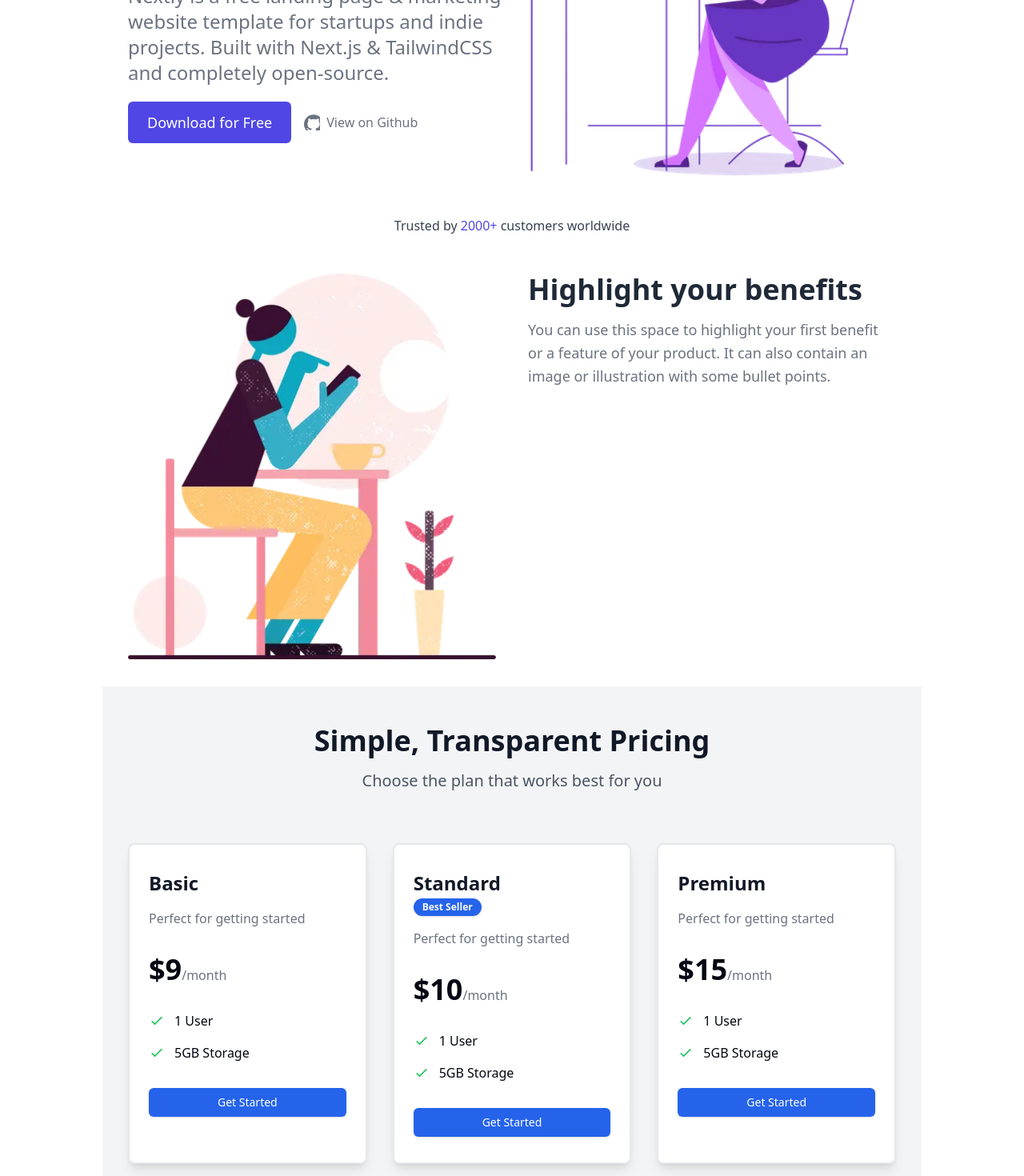
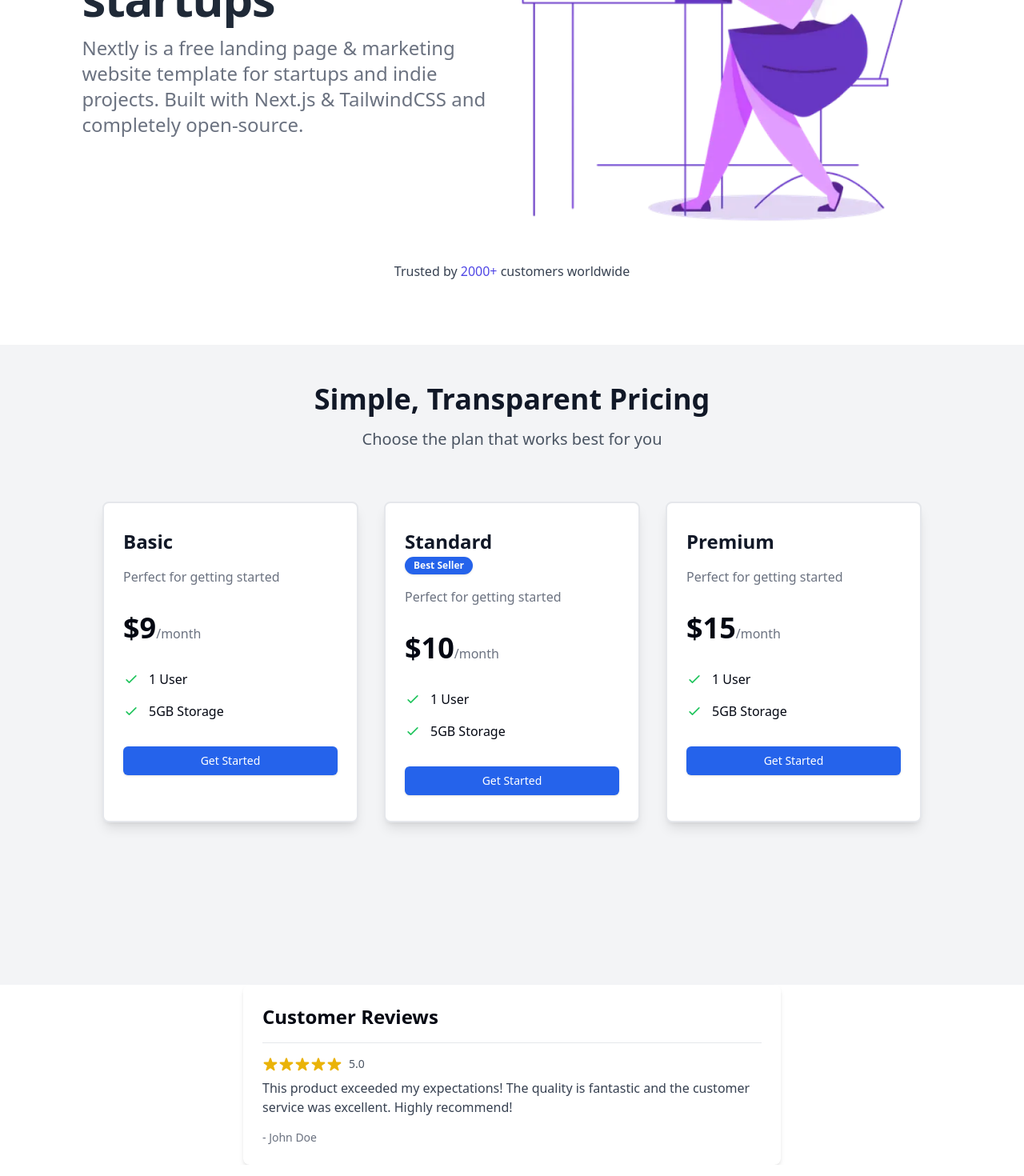
Before and after one commit to nilesh7757/MyBlog, a Next.js app: page / in a window 1280 px wide. Shown: the part 360-1830 px from the top of the page at 80% size. Built offline with nearby package versions, Linux system fonts and the light colour scheme.

Commit message:
some error fixed

```diff
--- a/app/page.js
+++ b/app/page.js
@@ -1,42 +1,22 @@
-import React from 'react';
-import Image from 'next/image';
-import { Button } from '@/components/ui/button';
-import { Badge } from '@/components/ui/badge';
+import React from "react";
+import Image from "next/image";
+import { Button } from "@/components/ui/button";
+import { Badge } from "@/components/ui/badge";
 const Home = () => {
   return (
-    <div className="px-4 md:px-8 lg:px-[10%]">
+    <div className="px-4 md:px-8 lg:px-0">
       {/* Hero Section */}
-      <div className="container mx-auto p-8">
+      <div className="container lg:px-[8%] mx-auto p-8">
         <div className="flex flex-wrap items-center">
           <div className="w-full lg:w-1/2 mb-8 lg:mb-0">
             <h1 className="text-3xl sm:text-4xl lg:text-5xl xl:text-6xl font-bold leading-snug tracking-tight text-gray-800 dark:text-white">
               Free Landing Page Template for startups
             </h1>
             <p className="mt-4 text-lg sm:text-xl xl:text-2xl leading-normal text-gray-500 dark:text-gray-300">
-              Nextly is a free landing page & marketing website template for startups and indie projects. Built with Next.js & TailwindCSS and completely open-source.
+              Nextly is a free landing page & marketing website template for
+              startups and indie projects. Built with Next.js & TailwindCSS and
+              completely open-source.
             </p>
-            <div className="flex flex-col sm:flex-row sm:items-center mt-5 space-y-3 sm:space-y-0 sm:space-x-4">
-              <a
-                href="https://web3templates.com/templates/nextly-landing-page-template-for-startups"
-                target="_blank"
-                rel="noopener noreferrer"
-                className="px-6 py-3 bg-indigo-600 text-white text-lg font-medium rounded-md text-center"
-              >
-                Download for Free
-              </a>
-              <a
-                href="https://github.com/web3templates/nextly-template/"
-                target="_blank"
-                rel="noopener noreferrer"
-                className="flex items-center space-x-2 text-gray-500 dark:text-gray-400"
-              >
-                <svg width="24" height="24" className="w-5 h-5" fill="currentColor">
-                  <title>GitHub</title>
-                  <path d="M12 .297c-6.63 0-12 5.373-12 12 0 5.303 3.438 9.8 8.205 11.385.6.113.82-.258.82-.577 0-.285-.01-1.04-.015-2.04-3.338.724-4.042-1.61-4.042-1.61C4.422 18.07 3.633 17.7 3.633 17.7c-1.087-.744.084-.729.084-.729 1.205.084 1.838 1.236 1.838 1.236 1.07 1.835 2.809 1.305 3.495.998.108-.776.417-1.305.76-1.605-2.665-.3-5.466-1.332-5.466-5.93 0-1.31.465-2.38 1.235-3.22-.135-.303-.54-1.523.105-3.176 0 0 1.005-.322 3.3 1.23.96-.267 1.98-.399 3-.405 1.02.006 2.04.138 3 .405 2.28-1.552 3.285-1.23 3.285-1.23.645 1.653.24 2.873.12 3.176.765.84 1.23 1.91 1.23 3.22 0 4.61-2.805 5.625-5.475 5.92.42.36.81 1.096.81 2.22 0 1.606-.015 2.896-.015 3.286 0 .315.21.69.825.57C20.565 22.092 24 17.592 24 12.297c0-6.627-5.373-12-12-12" />
-                </svg>
-                <span>View on Github</span>
-              </a>
-            </div>
           </div>
           <div className="w-full lg:w-1/2 flex justify-center">
             <Image
@@ -49,35 +29,14 @@ const Home = () => {
           </div>
         </div>
 
-        {/* Trusted By Section */}
         <div className="py-12 text-center text-gray-700 dark:text-white">
-          <p>Trusted by <span className="text-indigo-600">2000+</span> customers worldwide</p>
-        </div>
-
-        {/* Benefits Section */}
-        <div className="flex flex-wrap lg:flex-nowrap gap-10">
-          <div className="w-full lg:w-1/2 flex justify-center">
-            <Image
-              src="/benefit-one.png"
-              alt="Benefits"
-              width={521}
-              height={521}
-              className="object-cover"
-            />
-          </div>
-          <div className="w-full lg:w-1/2">
-            <h3 className="text-2xl sm:text-3xl lg:text-4xl font-bold text-gray-800 dark:text-white">
-              Highlight your benefits
-            </h3>
-            <p className="mt-4 text-lg leading-relaxed text-gray-500 dark:text-gray-300">
-              You can use this space to highlight your first benefit or a feature of your product. It can also contain an image or illustration with some bullet points.
+          <p>
+            Trusted by <span className="text-indigo-600">2000+</span> customers
+            worldwide
           </p>
         </div>
       </div>
-      </div>
-
-      {/* Pricing Section */}
-      <div className="min-h-screen bg-gray-100 dark:bg-gray-900 py-12 px-4 sm:px-6 lg:px-8">
+      <div className="min-h-screen bg-gray-100 dark:bg-gray-900  py-12">
         <div className="text-center">
           <h2 className="text-3xl sm:text-4xl font-extrabold text-gray-900 dark:text-gray-200">
             Simple, Transparent Pricing
@@ -86,31 +45,49 @@ const Home = () => {
             Choose the plan that works best for you
           </p>
         </div>
-
-        {/* >
-          {/* Pricing Cards */}
-          {/* {[1, 2, 3].map((plan) => ( */}
-          <div className="mt-16 grid gap-8 sm:grid-cols-2 lg:grid-cols-3">
-            <div
-              className="bg-white dark:bg-gray-800 rounded-lg border-2 hover:border-blue-500 shadow-lg overflow-hidden transition-transform duration-300 hover:scale-105 hover:shadow-xl"
-            >
+        <div className="mt-16 grid gap-8 sm:grid-cols-2 lg:grid-cols-3 px-[10%]">
+          <div className="bg-white dark:bg-gray-800 rounded-lg border-2 hover:border-blue-500 shadow-lg overflow-hidden transition-transform duration-300 hover:scale-105 hover:shadow-xl">
             <div className="px-6 py-8">
-                <h3 className="text-2xl font-semibold text-gray-900 dark:text-gray-200">Basic</h3>
-                <p className="mt-4 text-gray-500 dark:text-gray-300">Perfect for getting started</p>
+              <h3 className="text-2xl font-semibold text-gray-900 dark:text-gray-200">
+                Basic
+              </h3>
+              <p className="mt-4 text-gray-500 dark:text-gray-300">
+                Perfect for getting started
+              </p>
               <div className="mt-8">
                 <span className="text-4xl font-bold">$9</span>
                 <span className="text-gray-500">/month</span>
               </div>
               <ul className="mt-8 space-y-4">
                 <li className="flex items-center">
-                    <svg className="h-5 w-5 text-green-500" fill="none" stroke="currentColor" viewBox="0 0 24 24">
-                      <path strokeLinecap="round" strokeLinejoin="round" strokeWidth={2} d="M5 13l4 4L19 7" />
+                  <svg
+                    className="h-5 w-5 text-green-500"
+                    fill="none"
+                    stroke="currentColor"
+                    viewBox="0 0 24 24"
+                  >
+                    <path
+                      strokeLinecap="round"
+                      strokeLinejoin="round"
+                      strokeWidth={2}
+                      d="M5 13l4 4L19 7"
+                    />
                   </svg>
                   <span className="ml-3">1 User</span>
                 </li>
                 <li className="flex items-center">
-                    <svg className="h-5 w-5 text-green-500" fill="none" stroke="currentColor" viewBox="0 0 24 24">
-                      <path strokeLinecap="round" strokeLinejoin="round" strokeWidth={2} d="M5 13l4 4L19 7" />
+                  <svg
+                    className="h-5 w-5 text-green-500"
+                    fill="none"
+                    stroke="currentColor"
+                    viewBox="0 0 24 24"
+                  >
+                    <path
+                      strokeLinecap="round"
+                      strokeLinejoin="round"
+                      strokeWidth={2}
+                      d="M5 13l4 4L19 7"
+                    />
                   </svg>
                   <span className="ml-3">5GB Storage</span>
                 </li>
@@ -120,27 +97,49 @@ const Home = () => {
               </Button>
             </div>
           </div>
-            <div
-              className="bg-white dark:bg-gray-800 rounded-lg border-2 hover:border-blue-500 shadow-lg overflow-hidden transition-transform duration-300 hover:scale-105 hover:shadow-xl"
-            >
+          <div className="bg-white dark:bg-gray-800 rounded-lg border-2 hover:border-blue-500 shadow-lg overflow-hidden transition-transform duration-300 hover:scale-105 hover:shadow-xl">
             <div className="px-6 py-8">
-                <h3 className="text-2xl font-semibold text-gray-900 dark:text-gray-200">Standard</h3>
+              <h3 className="text-2xl font-semibold text-gray-900 dark:text-gray-200">
+                Standard
+              </h3>
               <Badge className={"bg-blue-600 rounded-full"}>Best Seller</Badge>
-                <p className="mt-4 text-gray-500 dark:text-gray-300">Perfect for getting started</p>
+              <p className="mt-4 text-gray-500 dark:text-gray-300">
+                Perfect for getting started
+              </p>
               <div className="mt-8">
                 <span className="text-4xl font-bold">$10</span>
                 <span className="text-gray-500">/month</span>
               </div>
               <ul className="mt-8 space-y-4">
                 <li className="flex items-center">
-                    <svg className="h-5 w-5 text-green-500" fill="none" stroke="currentColor" viewBox="0 0 24 24">
-                      <path strokeLinecap="round" strokeLinejoin="round" strokeWidth={2} d="M5 13l4 4L19 7" />
+                  <svg
+                    className="h-5 w-5 text-green-500"
+                    fill="none"
+                    stroke="currentColor"
+                    viewBox="0 0 24 24"
+                  >
+                    <path
+                      strokeLinecap="round"
+                      strokeLinejoin="round"
+                      strokeWidth={2}
+                      d="M5 13l4 4L19 7"
+                    />
                   </svg>
                   <span className="ml-3">1 User</span>
                 </li>
                 <li className="flex items-center">
-                    <svg className="h-5 w-5 text-green-500" fill="none" stroke="currentColor" viewBox="0 0 24 24">
-                      <path strokeLinecap="round" strokeLinejoin="round" strokeWidth={2} d="M5 13l4 4L19 7" />
+                  <svg
+                    className="h-5 w-5 text-green-500"
+                    fill="none"
+                    stroke="currentColor"
+                    viewBox="0 0 24 24"
+                  >
+                    <path
+                      strokeLinecap="round"
+                      strokeLinejoin="round"
+                      strokeWidth={2}
+                      d="M5 13l4 4L19 7"
+                    />
                   </svg>
                   <span className="ml-3">5GB Storage</span>
                 </li>
@@ -151,26 +150,48 @@ const Home = () => {
             </div>
           </div>
 
-            <div
-              className="bg-white dark:bg-gray-800 rounded-lg border-2 hover:border-blue-500 shadow-lg overflow-hidden transition-transform duration-300 hover:scale-105 hover:shadow-xl"
-            >
+          <div className="bg-white dark:bg-gray-800 rounded-lg border-2 hover:border-blue-500 shadow-lg overflow-hidden transition-transform duration-300 hover:scale-105 hover:shadow-xl">
             <div className="px-6 py-8">
-                <h3 className="text-2xl font-semibold text-gray-900 dark:text-gray-200">Premium</h3>
-                <p className="mt-4 text-gray-500 dark:text-gray-300">Perfect for getting started</p>
+              <h3 className="text-2xl font-semibold text-gray-900 dark:text-gray-200">
+                Premium
+              </h3>
+              <p className="mt-4 text-gray-500 dark:text-gray-300">
+                Perfect for getting started
+              </p>
               <div className="mt-8">
                 <span className="text-4xl font-bold">$15</span>
                 <span className="text-gray-500">/month</span>
               </div>
               <ul className="mt-8 space-y-4">
                 <li className="flex items-center">
-                    <svg className="h-5 w-5 text-green-500" fill="none" stroke="currentColor" viewBox="0 0 24 24">
-                      <path strokeLinecap="round" strokeLinejoin="round" strokeWidth={2} d="M5 13l4 4L19 7" />
+                  <svg
+                    className="h-5 w-5 text-green-500"
+                    fill="none"
+                    stroke="currentColor"
+                    viewBox="0 0 24 24"
+                  >
+                    <path
+                      strokeLinecap="round"
+                      strokeLinejoin="round"
+                      strokeWidth={2}
+                      d="M5 13l4 4L19 7"
+                    />
                   </svg>
                   <span className="ml-3">1 User</span>
                 </li>
                 <li className="flex items-center">
-                    <svg className="h-5 w-5 text-green-500" fill="none" stroke="currentColor" viewBox="0 0 24 24">
-                      <path strokeLinecap="round" strokeLinejoin="round" strokeWidth={2} d="M5 13l4 4L19 7" />
+                  <svg
+                    className="h-5 w-5 text-green-500"
+                    fill="none"
+                    stroke="currentColor"
+                    viewBox="0 0 24 24"
+                  >
+                    <path
+                      strokeLinecap="round"
+                      strokeLinejoin="round"
+                      strokeWidth={2}
+                      d="M5 13l4 4L19 7"
+                    />
                   </svg>
                   <span className="ml-3">5GB Storage</span>
                 </li>
@@ -180,10 +201,34 @@ const Home = () => {
               </Button>
             </div>
           </div>
-          {/* ))} */}
         </div>
       </div>
-    // </div>
+      <div className="max-w-2xl mx-auto p-6 bg-white shadow-md rounded-lg">
+      <h2 className="text-2xl font-bold mb-4">Customer Reviews</h2>
+      <div className="border-t border-gray-200 pt-4">
+        <div className="flex items-center mb-2">
+          <div className="flex items-center">
+            {[...Array(5)].map((_, index) => (
+              <svg
+                key={index}
+                className="w-5 h-5 text-yellow-500"
+                fill="currentColor"
+                viewBox="0 0 20 20"
+                xmlns="http://www.w3.org/2000/svg"
+              >
+                <path d="M9.049 2.927c.3-.921 1.603-.921 1.902 0l1.286 3.974a1 1 0 00.95.69h4.18c.969 0 1.371 1.24.588 1.81l-3.39 2.46a1 1 0 00-.364 1.118l1.286 3.974c.3.921-.755 1.688-1.54 1.118l-3.39-2.46a1 1 0 00-1.175 0l-3.39 2.46c-.784.57-1.838-.197-1.54-1.118l1.286-3.974a1 1 0 00-.364-1.118l-3.39-2.46c-.784-.57-.38-1.81.588-1.81h4.18a1 1 0 00.95-.69l1.286-3.974z" />
+              </svg>
+            ))}
+          </div>
+          <span className="ml-2 text-sm text-gray-600">5.0</span>
+        </div>
+        <p className="text-gray-700 mb-4">
+          This product exceeded my expectations! The quality is fantastic and the customer service was excellent. Highly recommend!
+        </p>
+        <p className="text-sm text-gray-500">- John Doe</p>
+      </div>
+    </div>
+    </div>
   );
 };
 
```
Lines whose indentation alone changed are shown as unchanged.
